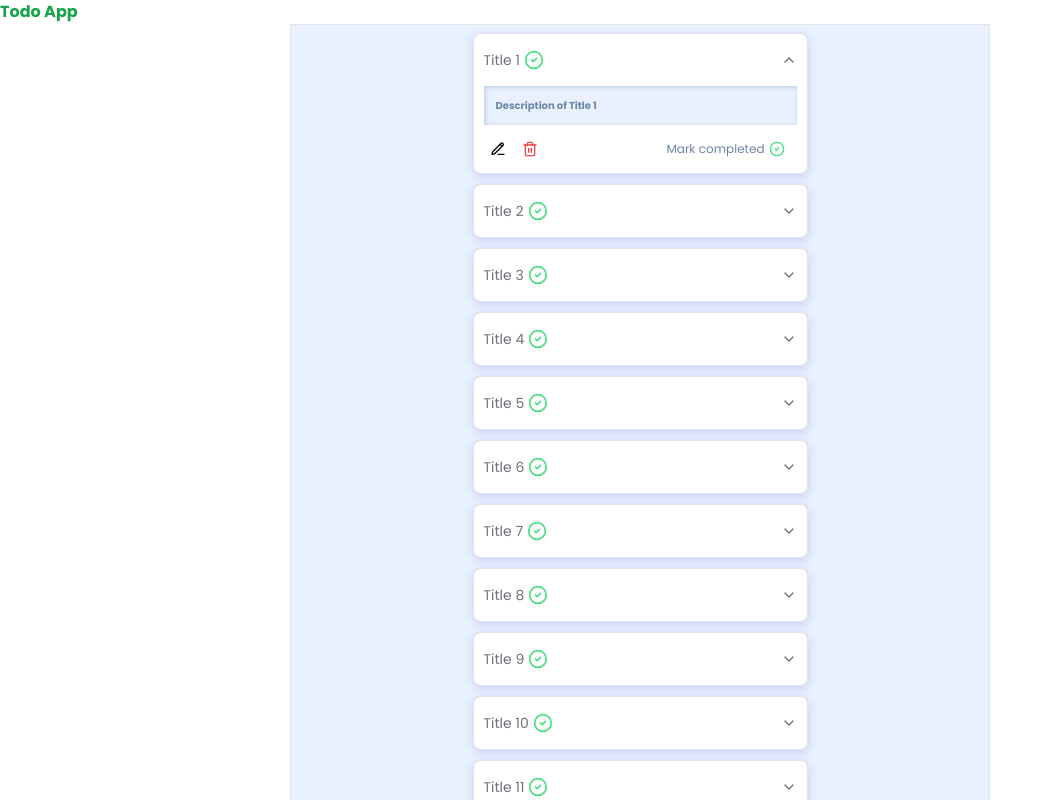
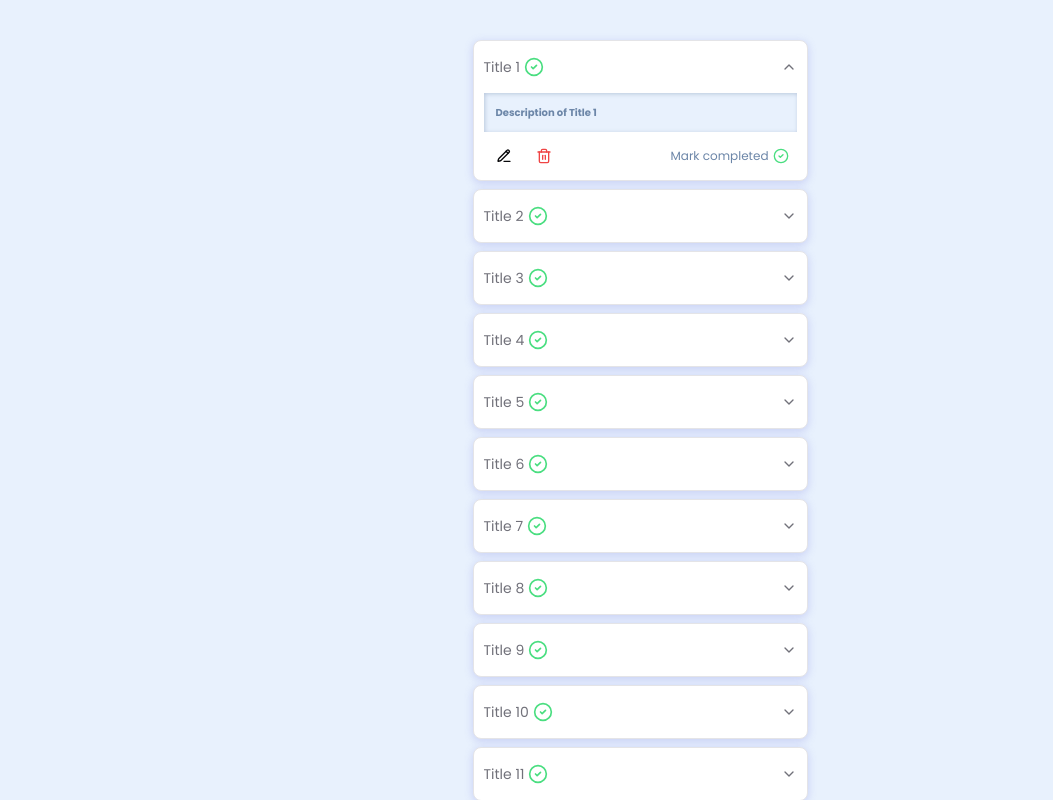
Before and after one commit to temoabb/sqlite-react, a React (Vite) app in the folder frontend/: page /tasks in a window 1280 px wide. Both pictures are taken after a click on the button "Title 1". Shown: the top 800 px of the page, without its empty margins (0-1053 px from the left). Built offline with nearby package versions, Linux system fonts and the light colour scheme.

Commit message:
Install react-router-dom and organize a folder structure

```diff
--- a/frontend/package.json
+++ b/frontend/package.json
@@ -12,12 +12,14 @@
   "dependencies": {
     "@fontsource/poppins": "^5.1.1",
     "@radix-ui/react-accordion": "^1.2.2",
+    "@radix-ui/react-scroll-area": "^1.2.2",
     "@radix-ui/react-slot": "^1.1.1",
     "class-variance-authority": "^0.7.1",
     "clsx": "^2.1.1",
     "lucide-react": "^0.469.0",
     "react": "^18.3.1",
     "react-dom": "^18.3.1",
+    "react-router-dom": "^7.1.1",
     "tailwind-merge": "^2.6.0",
     "tailwindcss-animate": "^1.0.7"
   },
--- a/frontend/src/App.tsx
+++ b/frontend/src/App.tsx
@@ -1,15 +1,16 @@
-import TasksList from "./features/tasks/TasksList";
+import { BrowserRouter, Routes, Route, Navigate } from "react-router-dom";
 
-import { TASKS } from "./features/tasks/Tasks.config";
+import TasksPage from "./pages/TasksPage";
 
 function App() {
   return (
-    <>
-      <h1 className="text-green-600 font-bold">Todo App</h1>
-      <div className="bg-[#E8F1FD] flex flex-col items-center py-2 gap-y-2.5 border max-w-[700px] mx-auto px-10">
-        <TasksList completed tasks={TASKS} />
-      </div>
-    </>
+    <BrowserRouter>
+      <Routes>
+        <Route index element={<Navigate to="/tasks" />} />
+        <Route path="/tasks" element={<TasksPage />} />
+        <Route path="*" element={<div>Something went wrong</div>} />
+      </Routes>
+    </BrowserRouter>
   );
 }
 
--- /dev/null
+++ b/frontend/src/components/MaxWidthWrapper.tsx
@@ -0,0 +1,23 @@
+import { ReactNode } from "react";
+import { cn } from "@/lib/utils";
+
+const MaxWidthWrapper = ({
+  className,
+  children,
+}: {
+  className?: string;
+  children: ReactNode;
+}) => {
+  return (
+    <div
+      className={cn(
+        "w-full max-w-screen-xl mx-auto px-2.5 md:px-20",
+        className
+      )}
+    >
+      {children}
+    </div>
+  );
+};
+
+export default MaxWidthWrapper;
--- /dev/null
+++ b/frontend/src/components/ui/scroll-area.tsx
@@ -0,0 +1,46 @@
+import * as React from "react"
+import * as ScrollAreaPrimitive from "@radix-ui/react-scroll-area"
+
+import { cn } from "@/lib/utils"
+
+const ScrollArea = React.forwardRef<
+  React.ElementRef<typeof ScrollAreaPrimitive.Root>,
+  React.ComponentPropsWithoutRef<typeof ScrollAreaPrimitive.Root>
+>(({ className, children, ...props }, ref) => (
+  <ScrollAreaPrimitive.Root
+    ref={ref}
+    className={cn("relative overflow-hidden", className)}
+    {...props}
+  >
+    <ScrollAreaPrimitive.Viewport className="h-full w-full rounded-[inherit]">
+      {children}
+    </ScrollAreaPrimitive.Viewport>
+    <ScrollBar />
+    <ScrollAreaPrimitive.Corner />
+  </ScrollAreaPrimitive.Root>
+))
+ScrollArea.displayName = ScrollAreaPrimitive.Root.displayName
+
+const ScrollBar = React.forwardRef<
+  React.ElementRef<typeof ScrollAreaPrimitive.ScrollAreaScrollbar>,
+  React.ComponentPropsWithoutRef<typeof ScrollAreaPrimitive.ScrollAreaScrollbar>
+>(({ className, orientation = "vertical", ...props }, ref) => (
+  <ScrollAreaPrimitive.ScrollAreaScrollbar
+    ref={ref}
+    orientation={orientation}
+    className={cn(
+      "flex touch-none select-none transition-colors",
+      orientation === "vertical" &&
+        "h-full w-2.5 border-l border-l-transparent p-[1px]",
+      orientation === "horizontal" &&
+        "h-2.5 flex-col border-t border-t-transparent p-[1px]",
+      className
+    )}
+    {...props}
+  >
+    <ScrollAreaPrimitive.ScrollAreaThumb className="relative flex-1 rounded-full bg-border" />
+  </ScrollAreaPrimitive.ScrollAreaScrollbar>
+))
+ScrollBar.displayName = ScrollAreaPrimitive.ScrollAreaScrollbar.displayName
+
+export { ScrollArea, ScrollBar }
--- a/frontend/src/features/tasks/TaskActionsToolbar.tsx
+++ b/frontend/src/features/tasks/TaskActionsToolbar.tsx
@@ -23,23 +23,15 @@ const TaskActionsToolbar: React.FC<TaskActionsToolbarProps> = ({
 
   return (
     <div className="w-full flex items-center justify-between">
-      <div className="flex items-center gap-x-1">
+      <div className="flex items-center">
         {!isCompleted ? (
-          <Button className="px-1.5" size="sm" variant="ghost">
-            <PencilLine
-              className="cursor-pointer"
-              size={20}
-              onClick={handleEditTask}
-            />
+          <Button size="sm" variant="ghost" onClick={handleEditTask}>
+            <PencilLine className="cursor-pointer" size={20} />
           </Button>
         ) : null}
 
-        <Button className="px-1.5" size="sm" variant="ghost">
-          <Trash2
-            className="cursor-pointer text-red-500"
-            size={20}
-            onClick={handleDeleteTask}
-          />
+        <Button size="sm" variant="ghost" onClick={handleDeleteTask}>
+          <Trash2 className="cursor-pointer text-red-500" size={20} />
         </Button>
       </div>
 
@@ -47,7 +39,7 @@ const TaskActionsToolbar: React.FC<TaskActionsToolbarProps> = ({
         onClick={handleMarkAsChecked}
         size="sm"
         variant="ghost"
-        className="flex items-center gap-x-1"
+        className="flex items-center gap-x-1 px-2"
       >
         <span className="text-[#6C86A8]">
           {isCompleted ? "Completed" : "Mark completed"}
--- a/frontend/src/features/tasks/TaskCard.tsx
+++ b/frontend/src/features/tasks/TaskCard.tsx
@@ -12,8 +12,6 @@ import {
 import TaskActionsToolbar from "./TaskActionsToolbar";
 
 import { TaskEntity } from "./Tasks.config";
-
-// import { cn } from "@/lib/utils";
 
 const TaskCard: React.FC<TaskEntity> = ({
   id,
@@ -32,7 +30,7 @@ const TaskCard: React.FC<TaskEntity> = ({
       onValueChange={handleToggleValue}
       collapsible
       type="single"
-      className="border shadow-cardShadow px-2.5 rounded-lg w-full max-w-[335px] bg-white"
+      className="border shadow-cardShadow px-2.5 rounded-lg w-[335px] bg-white"
     >
       <AccordionItem className="border-none" value={`item-${id}`}>
         <AccordionTrigger className="border-none hover:no-underline">
--- a/frontend/src/features/tasks/TasksList.tsx
+++ b/frontend/src/features/tasks/TasksList.tsx
@@ -9,11 +9,11 @@ interface TasksListProps {
 
 const TasksList: React.FC<TasksListProps> = ({ tasks }) => {
   return (
-    <>
+    <div className="flex flex-col gap-2">
       {tasks.map((task) => (
         <TaskCard key={task.id} {...task} />
       ))}
-    </>
+    </div>
   );
 };
 
--- /dev/null
+++ b/frontend/src/features/tasks/index.tsx
@@ -0,0 +1,13 @@
+import TasksList from "./TasksList";
+
+import { TASKS } from "./Tasks.config";
+
+const Tasks = () => {
+  return (
+    <div className="bg-[#E8F1FD] w-full py-10 flex justify-center gap-y-2.5">
+      <TasksList completed tasks={TASKS} />
+    </div>
+  );
+};
+
+export default Tasks;
--- /dev/null
+++ b/frontend/src/pages/TasksPage.tsx
@@ -0,0 +1,11 @@
+import Tasks from "@/features/Tasks";
+
+const TasksPage = () => {
+  return (
+    <>
+      <Tasks />
+    </>
+  );
+};
+
+export default TasksPage;
```
Also changed, not shown: 1 other file (tests, documents, lock files or other folders).
